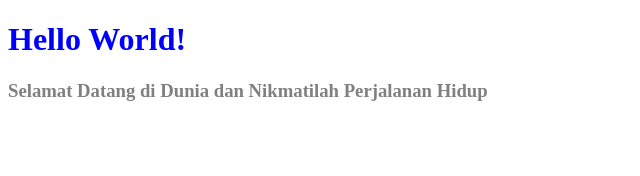
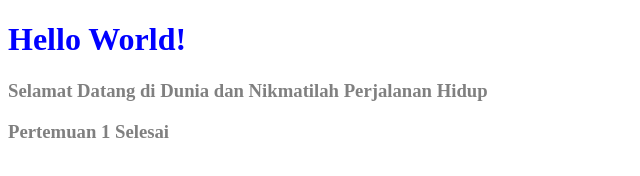
Before and after one commit to risa-rwx/helloworld, a plain HTML site: page index.html in a window 1280 px wide. Shown: the whole page, without its empty margins (0-640 px from the left). Drawn offline with Linux system fonts and the light colour scheme.

Commit message:
update pertemuan1

```diff
--- a/index.html
+++ b/index.html
@@ -12,5 +12,6 @@
         h3 {color:gray;}
     </style>
     <h3>Selamat Datang di Dunia dan Nikmatilah Perjalanan Hidup</h3>
+    <h3>Pertemuan 1 Selesai</h3>
 </body>
 </html>
```
